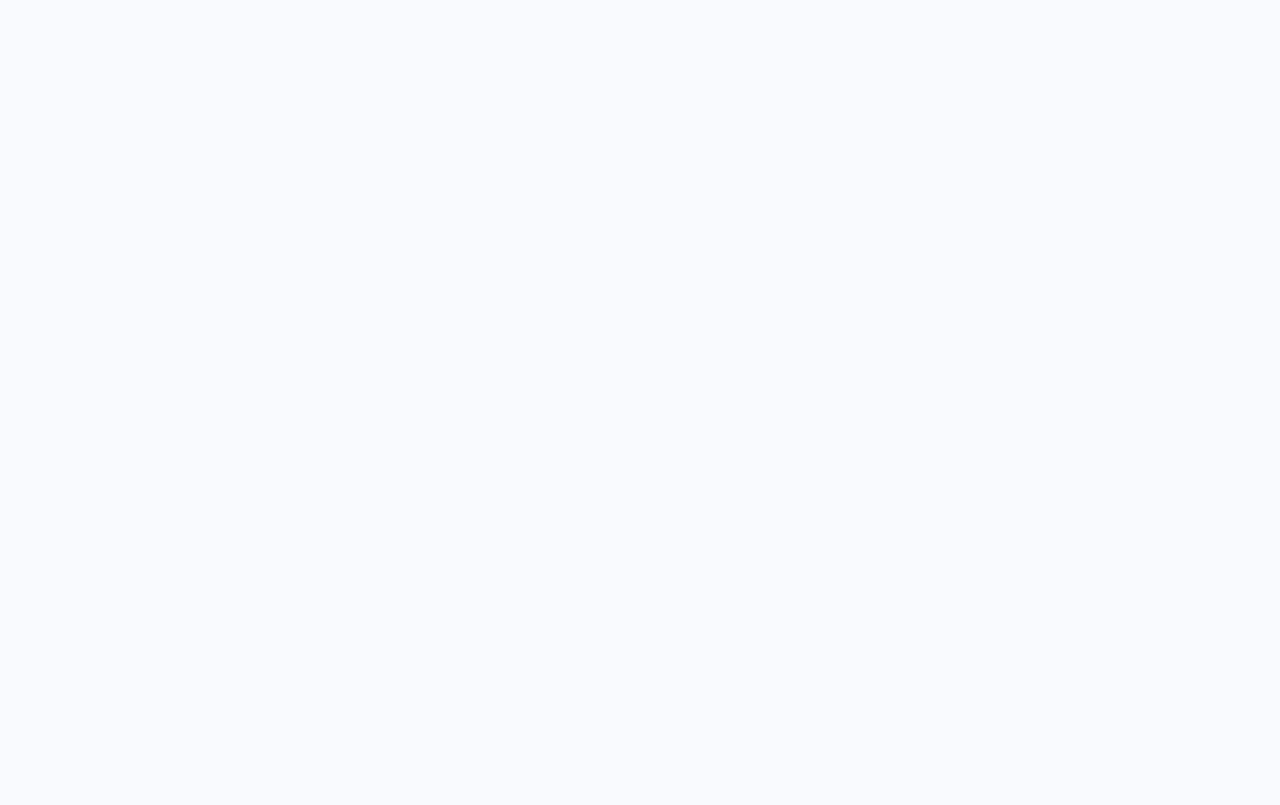
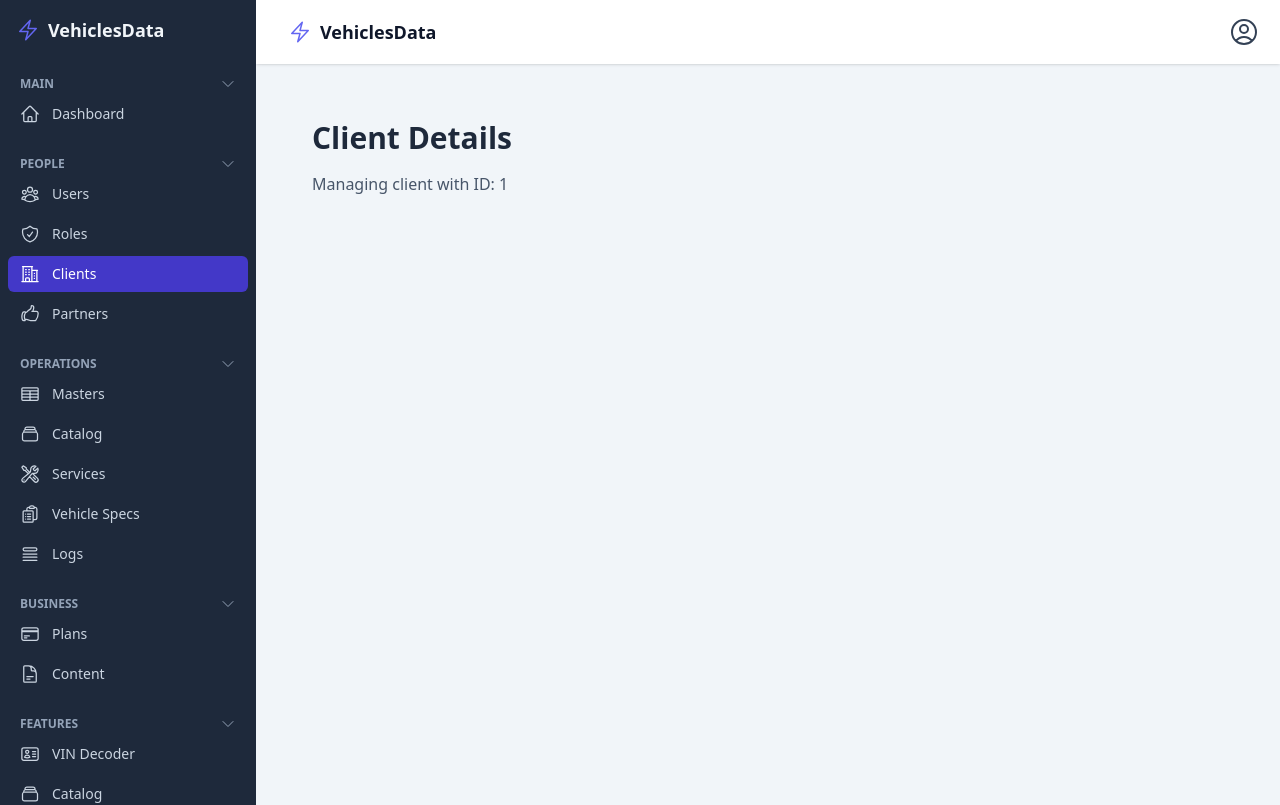
Before and after one commit to Mrababa/AIVhicles, a React (Vite) app in the folder frontend/: page /admin/clients/1 in a window 1280 px wide. Before the commit this address had no page. Shown: the top 805 px of the page. Built offline with nearby package versions, Linux system fonts and the light colour scheme.

Commit message:
feat: add placeholder client details page

```diff
--- a/frontend/src/App.jsx
+++ b/frontend/src/App.jsx
@@ -11,6 +11,7 @@ import AdminUsers from './components/AdminUsers.jsx';
 import AdminRoles from './components/AdminRoles.jsx';
 import AdminPlaceholder from './components/AdminPlaceholder.jsx';
 import AdminClients from './components/AdminClients.tsx';
+import AdminClientDetails from './components/AdminClientDetails.tsx';
 import AdminPartners from './components/AdminPartners.tsx';
 import Logout from './components/Logout.jsx';
 import VehicleSpecsDashboard from './components/VehicleSpecsDashboard.jsx';
@@ -85,6 +86,7 @@ export default function App() {
               <Route path="users" element={<AdminUsers />} />
               <Route path="roles" element={<AdminRoles />} />
               <Route path="clients" element={<AdminClients />} />
+              <Route path="clients/:id" element={<AdminClientDetails />} />
               <Route path="partners" element={<AdminPartners />} />
               <Route path="catalog" element={<AdminPlaceholder title="Catalog Management" />} />
               <Route path="services" element={<AdminPlaceholder title="Services Control" />} />
--- /dev/null
+++ b/frontend/src/components/AdminClientDetails.tsx
@@ -0,0 +1,18 @@
+import React from 'react';
+import { useParams } from 'react-router-dom';
+
+/**
+ * Simple detail page for managing a single client.
+ * Currently acts as a placeholder until real data is wired up.
+ */
+export default function AdminClientDetails() {
+  const { id } = useParams();
+  return (
+    <div className="px-4 py-8 sm:px-6 lg:px-8">
+      <h1 className="text-3xl font-bold text-slate-800 dark:text-white">Client Details</h1>
+      <p className="mt-4 text-slate-600 dark:text-slate-300">
+        Managing client with ID: {id}
+      </p>
+    </div>
+  );
+}
```
